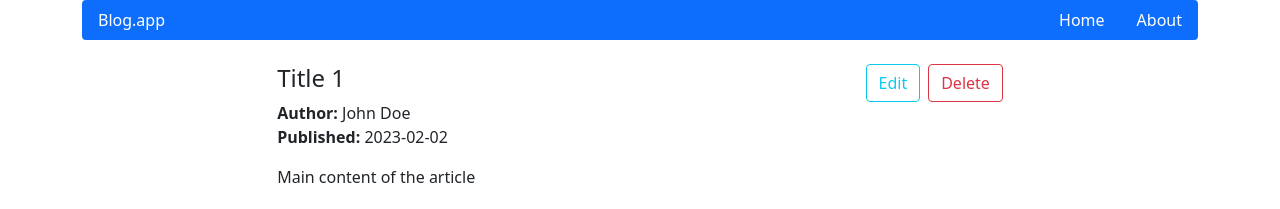
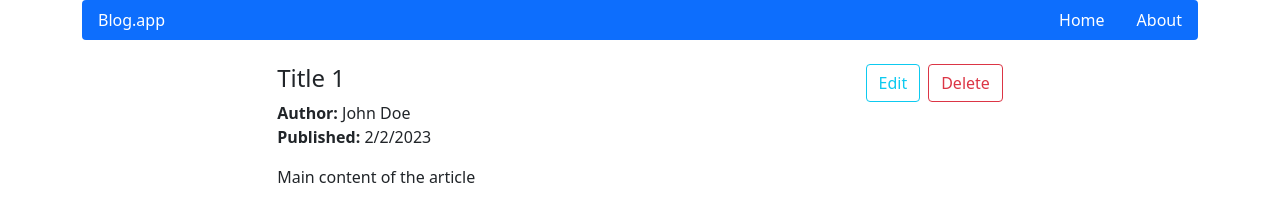
Before and after one commit to Justek9/react-blog-app, a React (Create React App) app: page /post/1 in a window 1280 px wide. Shown: the top 209 px of the page. Built offline with nearby package versions, Linux system fonts and the light colour scheme.

Commit message:
add DatePicker in form, add function to convert date objects to strings

```diff
--- a/package.json
+++ b/package.json
@@ -10,6 +10,7 @@
     "http-server": "^14.1.1",
     "react": "^18.2.0",
     "react-bootstrap": "2.0",
+    "react-datepicker": "4.3.0",
     "react-dom": "^18.2.0",
     "react-quill": "^2.0.0",
     "react-redux": "7.2.6",
--- a/src/components/features/EditPostForm.js
+++ b/src/components/features/EditPostForm.js
@@ -8,6 +8,8 @@ const EditPostForm = () => {
 	const post = useSelector(state => getPostById(state, id))
 	const navigate = useNavigate()
 	const dispatch = useDispatch()
+
+
 
 	const handleSubmit = post => {
 		dispatch(editPost({ ...post, id }))
--- a/src/components/features/Post.js
+++ b/src/components/features/Post.js
@@ -2,6 +2,7 @@ import Button from 'react-bootstrap/Button'
 import Card from 'react-bootstrap/esm/Card'
 import Col from 'react-bootstrap/esm/Col'
 import { NavLink } from 'react-router-dom'
+import { dateToStr } from '../../utils/dateToStr'
 
 const Post = ({ post }) => {
 	return (
@@ -17,7 +18,7 @@ const Post = ({ post }) => {
 					</Card.Text>
 					<Card.Text>
 						<span className='fw-bold'>Published: </span>
-						{post.publishedDate}
+						{dateToStr(post.publishedDate)}
 					</Card.Text>
 					<Card.Text>{post.shortDescription}</Card.Text>
 					<Button variant='primary' as={NavLink} to={`/post/${post.id}`}>
--- a/src/components/features/PostForm.js
+++ b/src/components/features/PostForm.js
@@ -5,12 +5,14 @@ import Row from 'react-bootstrap/Row'
 import Col from 'react-bootstrap/Col'
 import PropTypes from 'prop-types'
 import ReactQuill from 'react-quill'
-import 'react-quill/dist/quill.snow.css';
+import 'react-quill/dist/quill.snow.css'
+import DatePicker from 'react-datepicker'
+import 'react-datepicker/dist/react-datepicker.css'
 
 const PostForm = ({ action, actionText, ...props }) => {
 	const [title, setTitle] = useState(props.title || '')
 	const [author, setAuthor] = useState(props.author || '')
-	const [publishedDate, setPublishedDate] = useState(props.publishedDate || '')
+	const [publishedDate, setPublishedDate] = useState(props.publishedDate || new Date())
 	const [shortDescription, setShortDescription] = useState(props.shortDescription || '')
 	const [content, setContent] = useState(props.content || '')
 
@@ -45,7 +47,7 @@ const PostForm = ({ action, actionText, ...props }) => {
 
 					<Form.Group className='mb-3'>
 						<Form.Label>Published</Form.Label>
-						<Form.Control type='date' value={publishedDate} onChange={e => setPublishedDate(e.target.value)} />
+						<DatePicker selected={publishedDate} onChange={date => setPublishedDate(date)} />
 					</Form.Group>
 				</Col>
 				<Col xs='12'>
@@ -62,7 +64,13 @@ const PostForm = ({ action, actionText, ...props }) => {
 
 					<Form.Group className='mb-3'>
 						<Form.Label>Main Content</Form.Label>
-						<ReactQuill theme="snow" placeholder='Leave a comment here' value={content} onChange={setContent} style={{ height: "350px", paddingBottom:"30px"}}/>
+						<ReactQuill
+							theme='snow'
+							placeholder='Leave a comment here'
+							value={content}
+							onChange={setContent}
+							style={{ height: '350px', paddingBottom: '30px' }}
+						/>
 					</Form.Group>
 				</Col>
 			</Row>
@@ -79,7 +87,7 @@ PostForm.propTypes = {
 	actionText: PropTypes.string.isRequired,
 	title: PropTypes.string,
 	author: PropTypes.string,
-	publishedDate: PropTypes.string,
+	publishedDate: PropTypes.object,
 	shortDescription: PropTypes.string,
 	content: PropTypes.string,
 }
--- a/src/components/pages/ShowPost.js
+++ b/src/components/pages/ShowPost.js
@@ -4,6 +4,7 @@ import { useState } from 'react'
 import { useSelector } from 'react-redux'
 import { getPostById } from '../../redux/postsRedux'
 import DeleteModal from '../features/DeleteModal'
+import { dateToStr } from '../../utils/dateToStr'
 
 const ShowPost = () => {
 	const { id } = useParams()
@@ -24,7 +25,7 @@ const ShowPost = () => {
 					</p>
 					<p>
 						<span className='fw-bold'>Published: </span>
-						{post.publishedDate}
+						{dateToStr(post.publishedDate)}
 					</p>
 					<p dangerouslySetInnerHTML={{ __html: post.content }} />
 				</div>
--- a/src/redux/initialState.js
+++ b/src/redux/initialState.js
@@ -5,7 +5,7 @@ const initialState = {
 			title: 'Title 1',
 			shortDescription: 'Short description of the article...',
 			content: 'Main content of the article',
-			publishedDate: '2023-02-02',
+			publishedDate: new Date('02-02-2023'),
 			author: 'John Doe',
 		},
 
@@ -14,7 +14,7 @@ const initialState = {
 			title: 'Title 2',
 			shortDescription: 'Short description of the article...',
 			content: 'Main content of the article',
-			publishedDate: '2023-03-02',
+			publishedDate: new Date('02-03-2023'),
 			author: 'John Doe',
 		},
 		{
@@ -22,7 +22,7 @@ const initialState = {
 			title: 'Title 3',
 			shortDescription: 'Short description of the article...',
 			content: 'Main content of the article',
-			publishedDate: '2023-04-02',
+			publishedDate: new Date('02-04-2023'),
 			author: 'John Doe',
 		},
 		{
@@ -30,7 +30,7 @@ const initialState = {
 			title: 'Title 4',
 			shortDescription: 'Short description of the article...',
 			content: 'Main content of the article',
-			publishedDate: '2023-05-02',
+			publishedDate: new Date('02-05-2023'),
 			author: 'John Doe',
 		},
 	],
--- /dev/null
+++ b/src/utils/dateToStr.js
@@ -0,0 +1,7 @@
+export const dateToStr = date => {
+	let month = date.getMonth() + 1
+	let year = date.getFullYear()
+	let day = date.getDate()
+	let dateStr = `${month}/${day}/${year}`
+	return dateStr
+}
```
Also changed, not shown: 1 other file (tests, documents, lock files or other folders).
